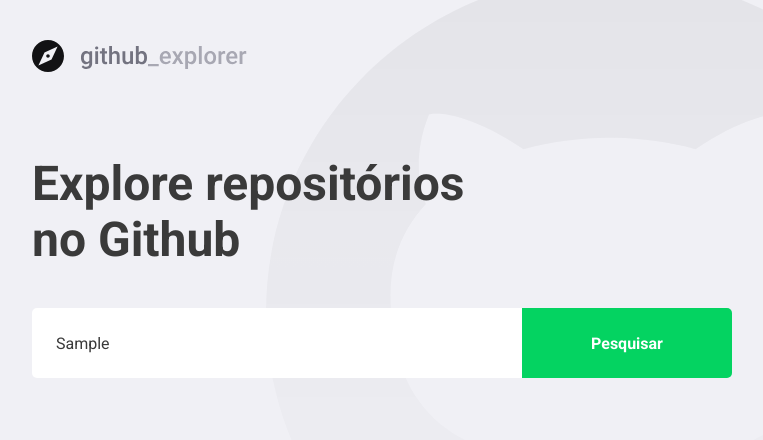
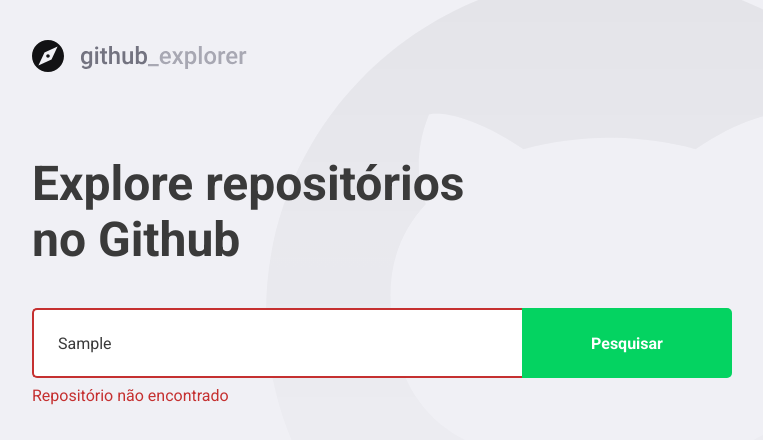
Before and after one commit to caiocichetti/github-explorer, a React (Create React App) app: page / in a window 1280 px wide. Both pictures are taken after typing "Sample" into the empty fields and a click on the button "Pesquisar". Shown: the top 440 px of the page, without its empty margins (148-911 px from the left). Built offline with nearby package versions, Linux system fonts and the light colour scheme; no server answers.

Commit message:
feat: working with errors

```diff
--- a/src/pages/Dashboard/index.tsx
+++ b/src/pages/Dashboard/index.tsx
@@ -3,7 +3,7 @@ import React, { useState, FormEvent } from 'react';
 import { FiChevronRight } from 'react-icons/fi';
 
 import api from '../../services/api';
-import { Title, Form, Repositories } from './styles';
+import { Title, Form, Error, Repositories } from './styles';
 import logoImg from '../../assets/logo.svg';
 
 interface Repository {
@@ -17,6 +17,7 @@ interface Repository {
 
 const Dashboard: React.FC = () => {
   const [newRepo, setNewRepo] = useState('');
+  const [inputError, setInputError] = useState('');
   const [repositories, setRepositories] = useState<Repository[]>([]);
 
   async function handleAddRepository(
@@ -24,19 +25,29 @@ const Dashboard: React.FC = () => {
   ): Promise<void> {
     event.preventDefault();
 
-    const response = await api.get<Repository>(`repos/${newRepo}`);
+    if (!newRepo) {
+      setInputError('Digite o autor/nome do repositório');
+      return;
+    }
 
-    const repository = response.data;
+    try {
+      const response = await api.get<Repository>(`repos/${newRepo}`);
 
-    setRepositories([...repositories, repository]);
-    setNewRepo('');
+      const repository = response.data;
+
+      setRepositories([...repositories, repository]);
+      setNewRepo('');
+      setInputError('');
+    } catch (err) {
+      setInputError('Repositório não encontrado');
+    }
   }
 
   return (
     <>
       <img src={logoImg} alt="Github Explorer" />
       <Title>Explore repositórios no Github</Title>
-      <Form onSubmit={handleAddRepository}>
+      <Form hasError={!!inputError} onSubmit={handleAddRepository}>
         <input
           value={newRepo}
           onChange={(e) => setNewRepo(e.target.value)}
@@ -44,6 +55,9 @@ const Dashboard: React.FC = () => {
         />
         <button type="submit">Pesquisar</button>
       </Form>
+
+      {inputError && <Error>{inputError}</Error>}
+
       <Repositories>
         {repositories.map((repository) => (
           <a key={repository.full_name} href="">
--- a/src/pages/Dashboard/styles.ts
+++ b/src/pages/Dashboard/styles.ts
@@ -1,5 +1,9 @@
-import styled from 'styled-components';
+import styled, { css } from 'styled-components';
 import { shade } from 'polished';
+
+interface FormProps {
+  hasError: boolean;
+}
 
 export const Title = styled.h1`
   font-size: 48px;
@@ -10,7 +14,7 @@ export const Title = styled.h1`
   margin-top: 80px;
 `;
 
-export const Form = styled.form`
+export const Form = styled.form<FormProps>`
   margin-top: 40px;
   max-width: 700px;
 
@@ -23,6 +27,14 @@ export const Form = styled.form`
     border: 0;
     border-radius: 5px 0px 0px 5px;
     color: #3a3a3a;
+    border: 2px solid #fff;
+    border-right: 0;
+
+    ${(props) =>
+      props.hasError &&
+      css`
+        border-color: #c53030;
+      `}
 
     &::placeholder {
       color: #a8a8b3;
@@ -43,6 +55,12 @@ export const Form = styled.form`
       background: ${shade(0.2, '#04D361')};
     }
   }
+`;
+
+export const Error = styled.span`
+  display: block;
+  color: #c53030;
+  margin-top: 8px;
 `;
 
 export const Repositories = styled.div`
```
Also changed, not shown: 1 other file (tests, documents, lock files or other folders).
